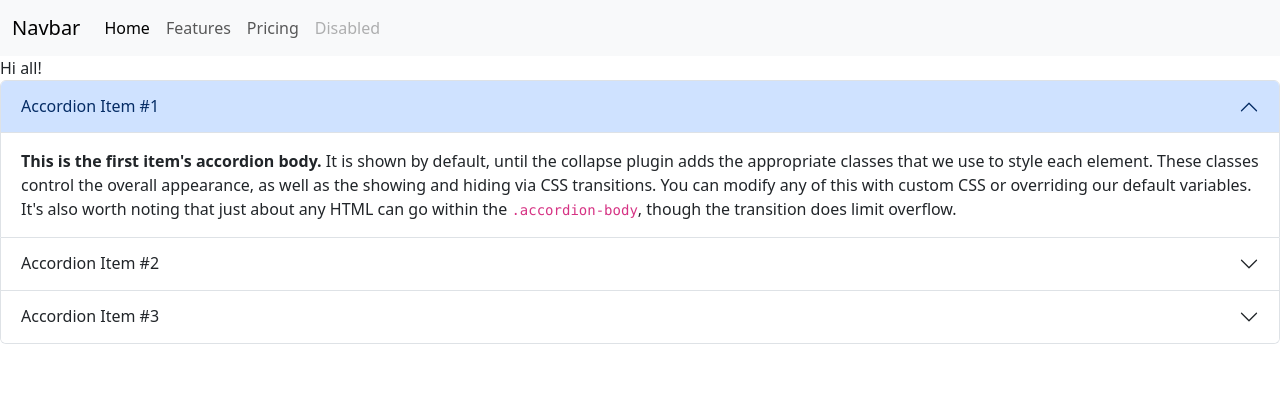
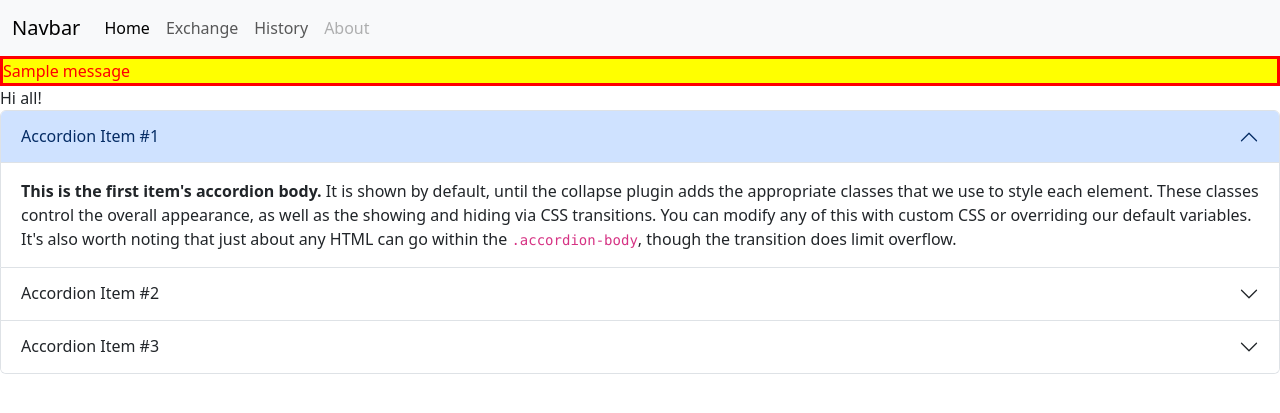
Before and after one commit to rajkonkret/flask-20-12-NicerApp, a Flask app: page / in a window 1280 px wide. Shown: the top 413 px of the page. Run offline with Flask 3, Linux system fonts and the light colour scheme; one stand-in notice (Sample message) is shown.

Commit message:
2 - add menu in base.html

```diff
--- a/templates/base.html
+++ b/templates/base.html
@@ -1,3 +1,4 @@
+{% from 'macros.html' import show_flash_message, show_all_flash_message %}
 <!doctype html>
 <html lang="en">
   <head>
@@ -7,7 +8,9 @@
     <link href="https://cdn.jsdelivr.net/npm/bootstrap@5.3.2/dist/css/bootstrap.min.css" rel="stylesheet" integrity="sha384-T3c6CoIi6uLrA9TneNEoa7RxnatzjcDSCmG1MXxSR1GAsXEV/Dwwykc2MPK8M2HN" crossorigin="anonymous">
   </head>
   <body>
-    {% block navbar %} {% endblock %}
+    {% include "menu.html" %}
+     {{ show_all_flash_message() }}
+
     {% block content %} {% endblock %}
     <script src="https://cdn.jsdelivr.net/npm/bootstrap@5.3.2/dist/js/bootstrap.bundle.min.js" integrity="sha384-C6RzsynM9kWDrMNeT87bh95OGNyZPhcTNXj1NW7RuBCsyN/o0jlpcV8Qyq46cDfL" crossorigin="anonymous"></script>
   </body>
--- a/templates/index.html
+++ b/templates/index.html
@@ -2,33 +2,6 @@
 
 {% block title %}
     Hi
-{% endblock %}
-
-{% block navbar %}
-<nav class="navbar navbar-expand-lg bg-body-tertiary">
-  <div class="container-fluid">
-    <a class="navbar-brand" href="#">Navbar</a>
-    <button class="navbar-toggler" type="button" data-bs-toggle="collapse" data-bs-target="#navbarNav" aria-controls="navbarNav" aria-expanded="false" aria-label="Toggle navigation">
-      <span class="navbar-toggler-icon"></span>
-    </button>
-    <div class="collapse navbar-collapse" id="navbarNav">
-      <ul class="navbar-nav">
-        <li class="nav-item">
-          <a class="nav-link active" aria-current="page" href="#">Home</a>
-        </li>
-        <li class="nav-item">
-          <a class="nav-link" href="#">Features</a>
-        </li>
-        <li class="nav-item">
-          <a class="nav-link" href="#">Pricing</a>
-        </li>
-        <li class="nav-item">
-          <a class="nav-link disabled" aria-disabled="true">Disabled</a>
-        </li>
-      </ul>
-    </div>
-  </div>
-</nav>
 {% endblock %}
 
 {% block content %}
--- /dev/null
+++ b/templates/macros.html
@@ -0,0 +1,9 @@
+{% macro show_flash_message(message) %}
+    <div style="color: red; border-style: solid; background-color: yellow">{{ message }}</div>
+{% endmacro %}
+
+{% macro show_all_flash_message() %}
+    {% for message in get_flashed_messages() %}
+            {{ show_flash_message(message) }}
+        {% endfor %}
+{% endmacro %}
--- /dev/null
+++ b/templates/menu.html
@@ -0,0 +1,24 @@
+<nav class="navbar navbar-expand-lg bg-body-tertiary">
+  <div class="container-fluid">
+    <a class="navbar-brand" href="#">Navbar</a>
+    <button class="navbar-toggler" type="button" data-bs-toggle="collapse" data-bs-target="#navbarNav" aria-controls="navbarNav" aria-expanded="false" aria-label="Toggle navigation">
+      <span class="navbar-toggler-icon"></span>
+    </button>
+    <div class="collapse navbar-collapse" id="navbarNav">
+      <ul class="navbar-nav">
+        <li class="nav-item">
+          <a class="nav-link active" aria-current="page" href="#">Home</a>
+        </li>
+        <li class="nav-item">
+          <a class="nav-link" href="#">Exchange</a>
+        </li>
+        <li class="nav-item">
+          <a class="nav-link" href="#">History</a>
+        </li>
+        <li class="nav-item">
+          <a class="nav-link disabled" aria-disabled="true">About</a>
+        </li>
+      </ul>
+    </div>
+  </div>
+</nav>
```
Also changed, not shown: templates/exchange.html (added, +21 -0 lines), templates/exchange_results.html (added, +15 -0 lines).
